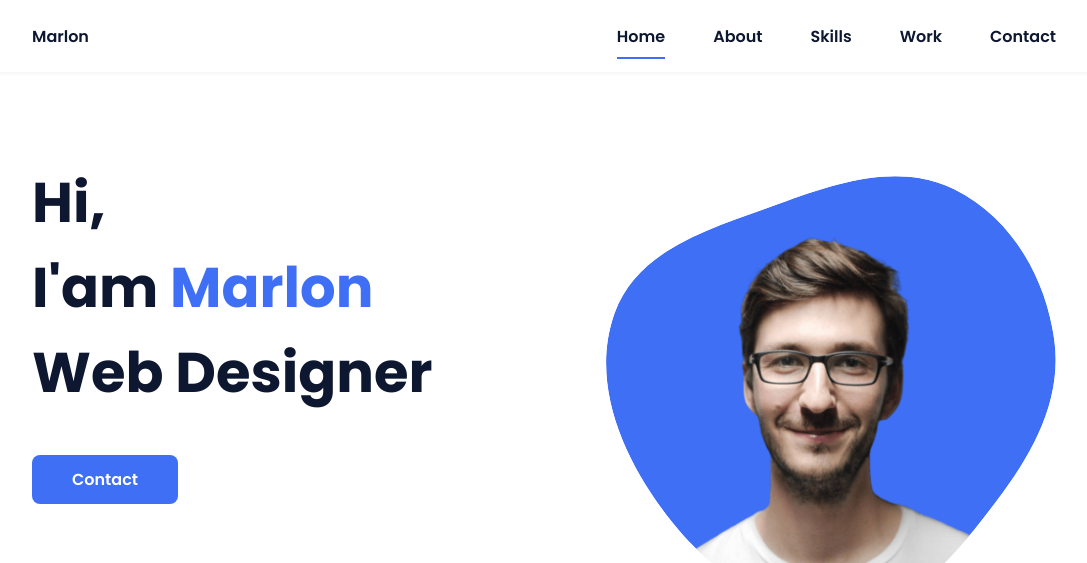
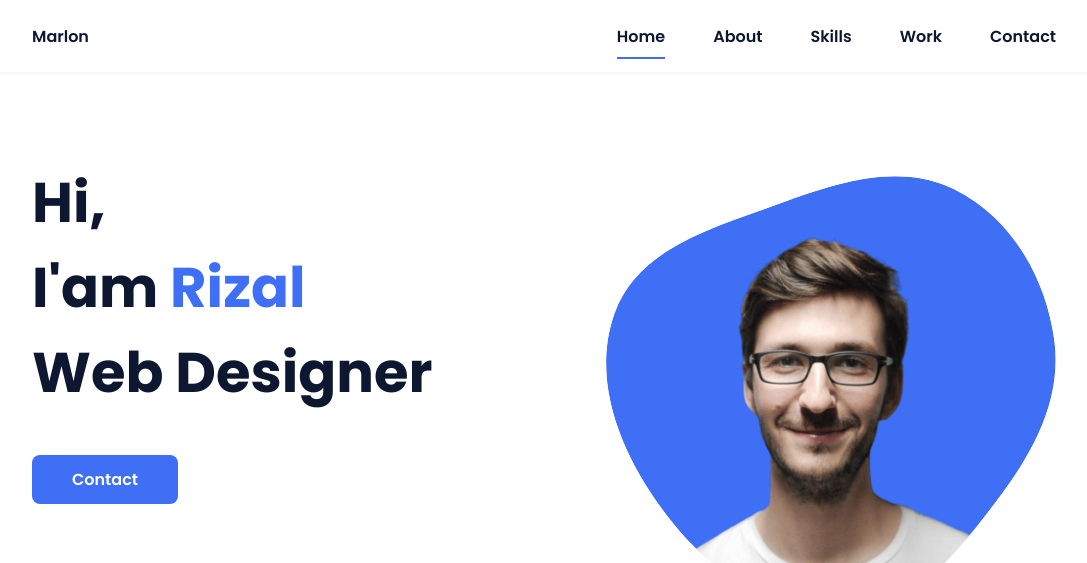
Before and after one commit to rizalpr4/latihan5.io, a plain HTML site: page index.html in a window 1280 px wide. Shown: the top 563 px of the page, without its empty margins (96-1183 px from the left). Drawn offline with nearby package versions, Linux system fonts and the light colour scheme.

Commit message:
Update index.html

```diff
--- a/index.html
+++ b/index.html
@@ -39,7 +39,7 @@
         <!--===== HOME =====-->
         <section class="home bd-grid" id="home">
             <div class="home__data">
-                <h1 class="home__title">Hi,<br>I'am <span class="home__title-color">Marlon</span><br> Web Designer</h1>
+                <h1 class="home__title">Hi,<br>I'am <span class="home__title-color">Rizal</span><br> Web Designer</h1>
 
                 <a href="#" class="button">Contact</a>
             </div>
```
